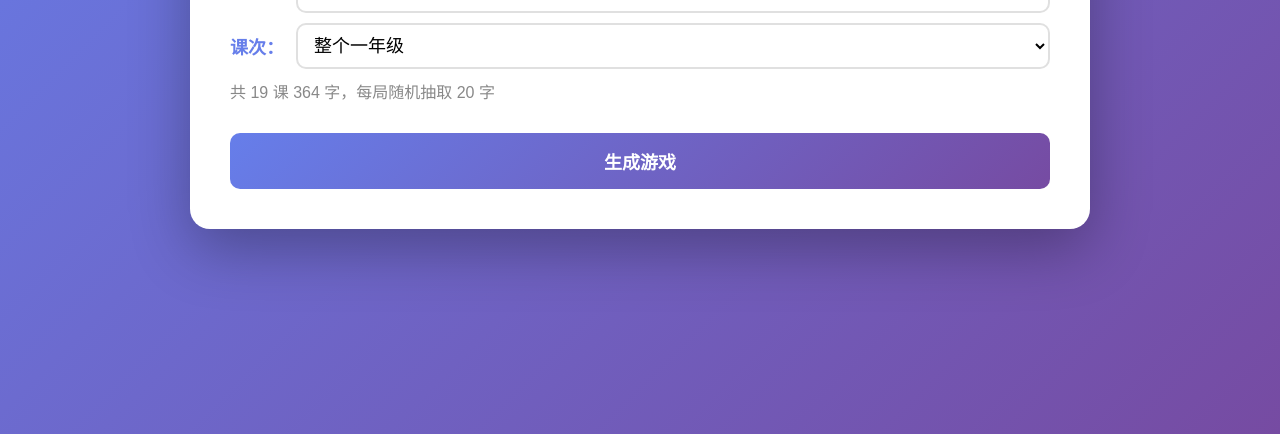
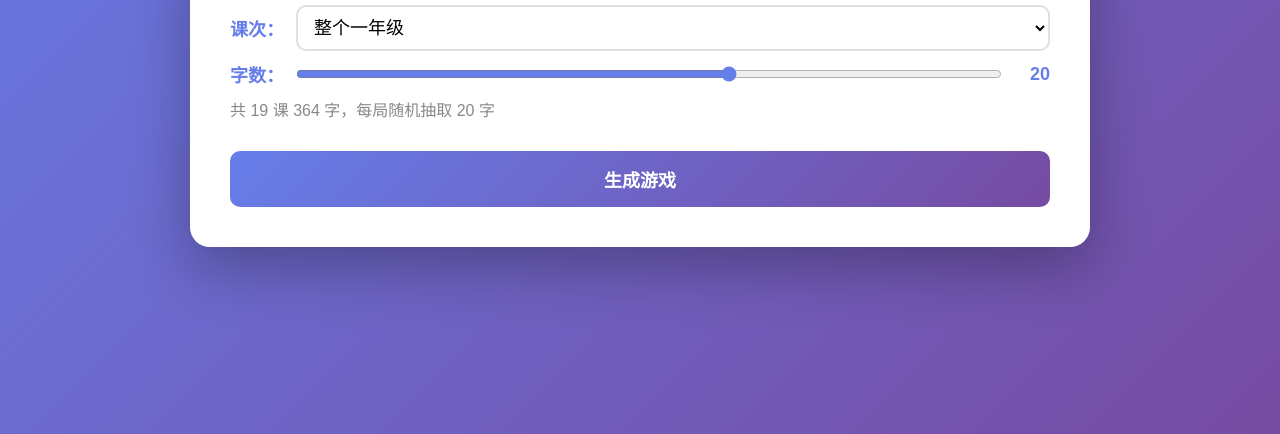
Before and after one commit to MrWengKB/HanziMatch, a plain HTML site: page index.html in a window 1280 px wide. Shown: the part 366-800 px from the top of the page. Drawn offline with Linux system fonts and the light colour scheme.

Commit message:
新增“字数”滑块，可调整每局字数（4～30）
- 单课和整个年级都按字数随机抽字，不够时全部使用
- “再玩一次”重新抽字；记住上次的字数
- 自定义字表不受影响

Co-Authored-By: Claude Opus 5.5 <noreply@anthropic.com>
Claude-Session: https://claude.ai/code/session_01GecNZXkWVFDHGsXtrMkS9T

```diff
--- a/index.html
+++ b/index.html
@@ -23,6 +23,11 @@
                 <select id="lessonSelect" onchange="updateLessonInfo()">
                     <!-- 选项由 js/game.js 生成 -->
                 </select>
+            </div>
+            <div class="lesson-picker" id="countPicker">
+                <label for="wordCount">字数：</label>
+                <input type="range" id="wordCount" min="4" max="30" step="1" value="20" oninput="updateLessonInfo()">
+                <span class="count-value" id="wordCountValue">20</span>
             </div>
             <div class="lesson-info" id="lessonInfo"></div>
             <div class="lesson-preview" id="lessonPreview"></div>
--- a/js/game.js
+++ b/js/game.js
@@ -1,13 +1,13 @@
 // ===== 字表来源：年级 + 课次选择（数据来自 hanzilist.csv） =====
 const ALL_KEY = 'ALL';          // 整个年级
 const CUSTOM_KEY = 'CUSTOM';    // 自定义字表
-const ALL_ROUND_SIZE = 20;      // 选“整个年级”时，每局随机抽取的字数
 const STORAGE_KEY = 'hanzimatch.selection';
 
 let GRADES = {};                // { 年级: { 课次: [{ char, pinyin }] } }
 
 const gradeSelect = document.getElementById('gradeSelect');
 const lessonSelect = document.getElementById('lessonSelect');
+const wordCountInput = document.getElementById('wordCount');   // 每局字数
 
 function loadSaved() {
     try { return JSON.parse(localStorage.getItem(STORAGE_KEY)) || {}; } catch (e) { return {}; }
@@ -15,7 +15,7 @@ function loadSaved() {
 
 function saveSelection() {
     try {
-        localStorage.setItem(STORAGE_KEY, JSON.stringify({ grade: gradeSelect.value, lesson: lessonSelect.value }));
+        localStorage.setItem(STORAGE_KEY, JSON.stringify({ grade: gradeSelect.value, lesson: lessonSelect.value, count: wordCountInput.value }));
     } catch (e) { /* 忽略 */ }
 }
 
@@ -42,6 +42,7 @@ async function initSelectors() {
     if (gradeSelect.options.length === 0) addOption(gradeSelect, '', '（无字库）');
 
     const saved = loadSaved();
+    if (saved.count) wordCountInput.value = saved.count;
     if (saved.grade && hasOption(gradeSelect, saved.grade)) gradeSelect.value = saved.grade;
     fillLessonOptions();
     if (saved.lesson && hasOption(lessonSelect, saved.lesson)) lessonSelect.value = saved.lesson;
@@ -79,7 +80,11 @@ function updateLessonInfo() {
     const preview = document.getElementById('lessonPreview');
     const customArea = document.getElementById('customArea');
 
+    document.getElementById('wordCountValue').textContent = wordCountInput.value;
     saveSelection();
+
+    // 自定义字表用全部输入的字，不显示字数
+    document.getElementById('countPicker').classList.toggle('hidden', key === CUSTOM_KEY);
 
     if (key === CUSTOM_KEY) {
         customArea.classList.remove('hidden');
@@ -93,14 +98,22 @@ function updateLessonInfo() {
     if (key === ALL_KEY) {
         const n = Object.keys(GRADES[grade]).length;
         const total = gradeWords(GRADES, grade).length;
-        info.textContent = `共 ${n} 课 ${total} 字，每局随机抽取 ${Math.min(ALL_ROUND_SIZE, total)} 字`;
+        info.textContent = `共 ${n} 课 ${total} 字，${roundText(total)}`;
         preview.classList.add('hidden');
     } else {
         const entries = GRADES[grade][key] || [];
-        info.textContent = `共 ${entries.length} 字`;
+        info.textContent = `共 ${entries.length} 字，${roundText(entries.length)}`;
         preview.textContent = entries.map(e => e.char).join(' ');
         preview.classList.remove('hidden');
     }
+}
+
+function roundSize() {
+    return parseInt(wordCountInput.value, 10) || 20;
+}
+
+function roundText(total) {
+    return total > roundSize() ? `每局随机抽取 ${roundSize()} 字` : '每局全部使用';
 }
 
 // 字库格式 { char, pinyin } → 游戏内部格式 { character, pinyins }
@@ -129,12 +142,10 @@ function buildWords() {
     const grade = gradeSelect.value;
     const key = lessonSelect.value;
     if (key === CUSTOM_KEY) return parseCustomInput();
-    if (key === ALL_KEY) {
-        const all = gradeWords(GRADES, grade).slice();
-        shuffleArray(all);
-        return toWords(all.slice(0, ALL_ROUND_SIZE));
-    }
-    return toWords((GRADES[grade] || {})[key] || []);
+    const pool = (key === ALL_KEY ? gradeWords(GRADES, grade) : (GRADES[grade] || {})[key] || []).slice();
+    // 字数超过“每局字数”时随机抽取
+    shuffleArray(pool);
+    return toWords(pool.slice(0, roundSize()));
 }
 
 // ===== 游戏 =====
@@ -344,8 +355,8 @@ function gameComplete() {
 
 function replayGame() {
     document.getElementById('successModal').style.display = 'none';
-    // “整个一年级”每局重新随机抽字
-    if (lessonSelect.value === ALL_KEY) words = buildWords();
+    // 每局重新随机抽字（自定义字表除外）
+    if (lessonSelect.value !== CUSTOM_KEY) words = buildWords();
     initGame();
 }
 
--- a/style.css
+++ b/style.css
@@ -307,6 +307,20 @@ textarea:focus {
     border-color: #667eea;
 }
 
+.lesson-picker input[type="range"] {
+    flex: 1;
+    min-width: 150px;
+    accent-color: #667eea;
+    cursor: pointer;
+}
+
+.count-value {
+    min-width: 2em;
+    font-weight: bold;
+    color: #667eea;
+    text-align: right;
+}
+
 .lesson-info {
     color: #888;
     font-size: 16px;
```
Also changed, not shown: 1 other file.
